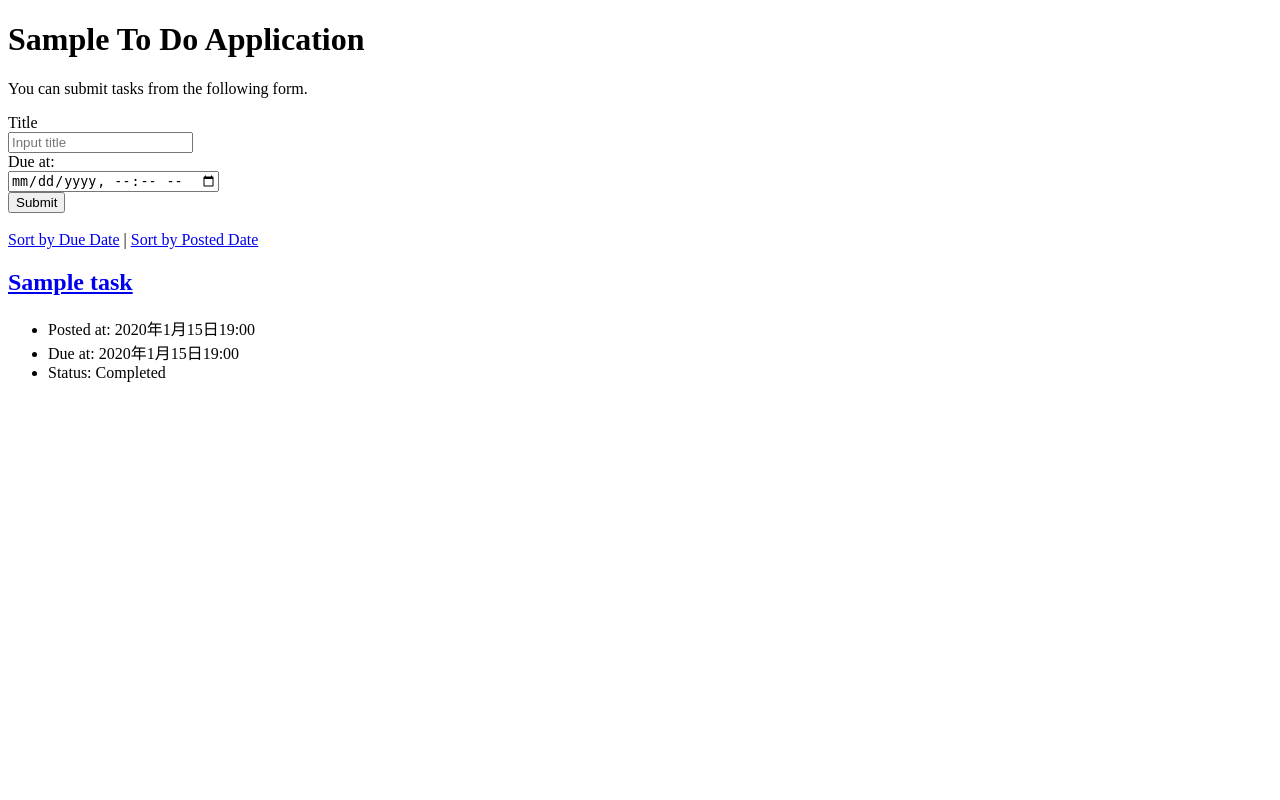
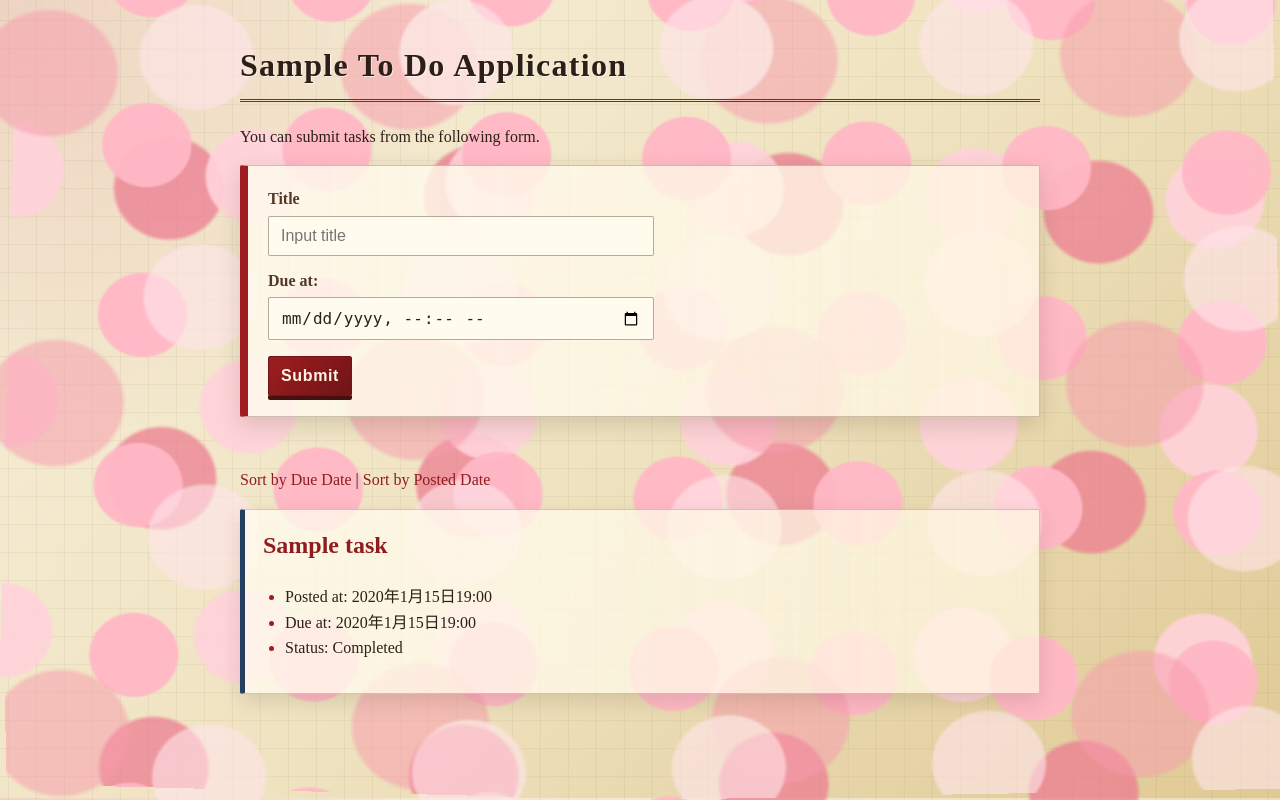
Before and after one commit to s1F102502654/django-test-exercise, a Django app: page / in a window 1280 px wide. Run offline with Django 5.2, Linux system fonts and the light colour scheme; tables that the repository leaves empty hold one stand-in row (values such as "Sample post").

Commit message:
cssファイルを追加

```diff
--- /dev/null
+++ b/todo/static/todo/style.css
@@ -0,0 +1,230 @@
+body {
+  position: relative;
+  max-width: 800px;
+  margin: 40px auto;
+  padding: 0 20px 48px;
+  color: #2b2118;
+  background:
+    linear-gradient(90deg, rgba(120, 92, 54, 0.08) 1px, transparent 1px),
+    linear-gradient(rgba(120, 92, 54, 0.08) 1px, transparent 1px),
+    radial-gradient(circle at top left, rgba(180, 38, 38, 0.14), transparent 30%),
+    linear-gradient(135deg, #f7f0dc 0%, #efe2bf 52%, #dfc995 100%);
+  background-size: 28px 28px, 28px 28px, 100% 100%, 100% 100%;
+  font-family: "Hiragino Mincho ProN", "Yu Mincho", "YuMincho", serif;
+  line-height: 1.6;
+  animation: paper-breathe 12s ease-in-out infinite;
+}
+
+body::before,
+body::after {
+  position: fixed;
+  inset: -120px 0 0;
+  z-index: 0;
+  pointer-events: none;
+  content: "";
+  background-repeat: repeat;
+}
+
+body > * {
+  position: relative;
+  z-index: 1;
+}
+
+body::before {
+  background-image:
+    radial-gradient(ellipse at 50% 50%, rgba(255, 183, 197, 0.95) 0 34%, transparent 36%),
+    radial-gradient(ellipse at 50% 50%, rgba(255, 210, 218, 0.9) 0 28%, transparent 30%),
+    radial-gradient(ellipse at 50% 50%, rgba(236, 121, 143, 0.72) 0 24%, transparent 26%);
+  background-position: 18px 24px, 148px 86px, 286px 32px;
+  background-size: 180px 170px, 240px 230px, 310px 290px;
+  animation: sakura-fall 18s linear infinite;
+}
+
+body::after {
+  opacity: 0.72;
+  background-image:
+    radial-gradient(ellipse at 50% 50%, rgba(255, 229, 234, 0.85) 0 30%, transparent 32%),
+    radial-gradient(ellipse at 50% 50%, rgba(247, 154, 172, 0.72) 0 26%, transparent 28%);
+  background-position: 88px 16px, 220px 108px;
+  background-size: 260px 240px, 360px 330px;
+  animation: sakura-fall-soft 26s linear infinite;
+}
+
+h1 {
+  border-bottom: 3px double #9f1d20;
+  padding-bottom: 8px;
+  color: #2c1f17;
+  letter-spacing: 0.04em;
+  text-shadow: 1px 1px 0 rgba(255, 255, 255, 0.65);
+  animation: ink-settle 0.7s ease-out both;
+}
+
+a {
+  color: #8f1d1f;
+  text-decoration: none;
+  transition: color 0.2s, background-color 0.2s;
+}
+
+a:hover {
+  color: #2b2118;
+  background: linear-gradient(transparent 62%, rgba(191, 139, 45, 0.36) 62%);
+}
+
+form {
+  margin-bottom: 24px;
+  padding: 20px;
+  border: 1px solid rgba(79, 53, 31, 0.28);
+  border-left: 8px solid #9f1d20;
+  border-radius: 2px;
+  background:
+    linear-gradient(90deg, rgba(255, 255, 255, 0.32), transparent),
+    rgba(255, 248, 226, 0.76);
+  box-shadow: 0 8px 22px rgba(64, 41, 22, 0.16);
+  animation: scroll-open 0.65s ease-out both;
+}
+
+label {
+  color: #513a25;
+  font-weight: 600;
+}
+
+input,
+button {
+  margin-top: 4px;
+  padding: 10px 12px;
+  border-radius: 2px;
+  font-size: 1rem;
+}
+
+input {
+  width: min(100%, 360px);
+  margin-bottom: 12px;
+  border: 1px solid rgba(81, 58, 37, 0.42);
+  color: #2b2118;
+  background: rgba(255, 252, 240, 0.9);
+  outline: none;
+}
+
+input:focus {
+  border-color: #9f1d20;
+  box-shadow: 0 0 0 3px rgba(159, 29, 32, 0.14);
+}
+
+button {
+  border: 1px solid #6e1517;
+  color: #fff8e6;
+  background: linear-gradient(135deg, #9f1d20, #6f1417);
+  cursor: pointer;
+  font-weight: 700;
+  letter-spacing: 0.04em;
+  box-shadow: 0 4px 0 #45100f;
+  transition: transform 0.18s, box-shadow 0.18s, background-color 0.18s;
+}
+
+button:hover {
+  transform: translateY(2px);
+  box-shadow: 0 2px 0 #45100f;
+  background: linear-gradient(135deg, #b42626, #7b1619);
+}
+
+.text {
+  margin: 16px 0;
+  padding: 16px 18px;
+  border: 1px solid rgba(79, 53, 31, 0.24);
+  border-left: 5px solid #243f61;
+  border-radius: 2px;
+  background:
+    linear-gradient(90deg, rgba(255, 255, 255, 0.32), transparent),
+    rgba(255, 248, 226, 0.7);
+  box-shadow: 0 8px 20px rgba(64, 41, 22, 0.13);
+  animation: scroll-open 0.65s ease-out both;
+  transition: transform 0.24s, border-color 0.24s, box-shadow 0.24s;
+}
+
+.text:hover {
+  transform: translateX(4px);
+  border-left-color: #9f1d20;
+  box-shadow: 0 10px 24px rgba(64, 41, 22, 0.2);
+}
+
+.text h2 {
+  margin-top: 0;
+}
+
+ul {
+  padding-left: 22px;
+}
+
+li::marker {
+  color: #9f1d20;
+}
+
+@keyframes paper-breathe {
+  0%,
+  100% {
+    background-position: 0 0, 0 0, 0 0, 0 0;
+  }
+
+  50% {
+    background-position: 8px 8px, -8px -8px, 0 0, 0 0;
+  }
+}
+
+@keyframes ink-settle {
+  from {
+    opacity: 0;
+    filter: blur(3px);
+    transform: translateY(-6px);
+  }
+
+  to {
+    opacity: 1;
+    filter: blur(0);
+    transform: translateY(0);
+  }
+}
+
+@keyframes scroll-open {
+  from {
+    opacity: 0;
+    transform: scaleY(0.96) translateY(10px);
+    transform-origin: top;
+  }
+
+  to {
+    opacity: 1;
+    transform: scaleY(1) translateY(0);
+  }
+}
+
+@keyframes sakura-fall {
+  from {
+    background-position: 18px -170px, 148px -230px, 286px -290px;
+    transform: translateX(-18px) rotate(0deg);
+  }
+
+  50% {
+    transform: translateX(18px) rotate(2deg);
+  }
+
+  to {
+    background-position: 88px 820px, 78px 920px, 356px 980px;
+    transform: translateX(-18px) rotate(0deg);
+  }
+}
+
+@keyframes sakura-fall-soft {
+  from {
+    background-position: 88px -240px, 220px -330px;
+    transform: translateX(20px) rotate(0deg);
+  }
+
+  50% {
+    transform: translateX(-22px) rotate(-2deg);
+  }
+
+  to {
+    background-position: 28px 900px, 280px 1040px;
+    transform: translateX(20px) rotate(0deg);
+  }
+}
--- a/todo/templates/todo/detail.html
+++ b/todo/templates/todo/detail.html
@@ -5,6 +5,7 @@
     <title>To Do Application</title>
     <meta charset="UTF-8" />
     <meta name="author" content="INIAD" />
+    <link rel="stylesheet" href="{% static 'todo/style.css' %}" />
   </head>
 
   <body>
--- a/todo/templates/todo/edit.html
+++ b/todo/templates/todo/edit.html
@@ -6,6 +6,7 @@
     <title>To Do Application</title>
     <meta charset="UTF-8">
     <meta name="author" content="INIAD">
+    <link rel="stylesheet" href="{% static 'todo/style.css' %}">
   </head>
 
   <body>
--- a/todo/templates/todo/index.html
+++ b/todo/templates/todo/index.html
@@ -5,6 +5,7 @@
     <title>To Do Application</title>
     <meta charset="UTF-8" />
     <meta name="author" content="INIAD" />
+    <link rel="stylesheet" href="{% static 'todo/style.css' %}" />
   </head>
 
   <body>
```
